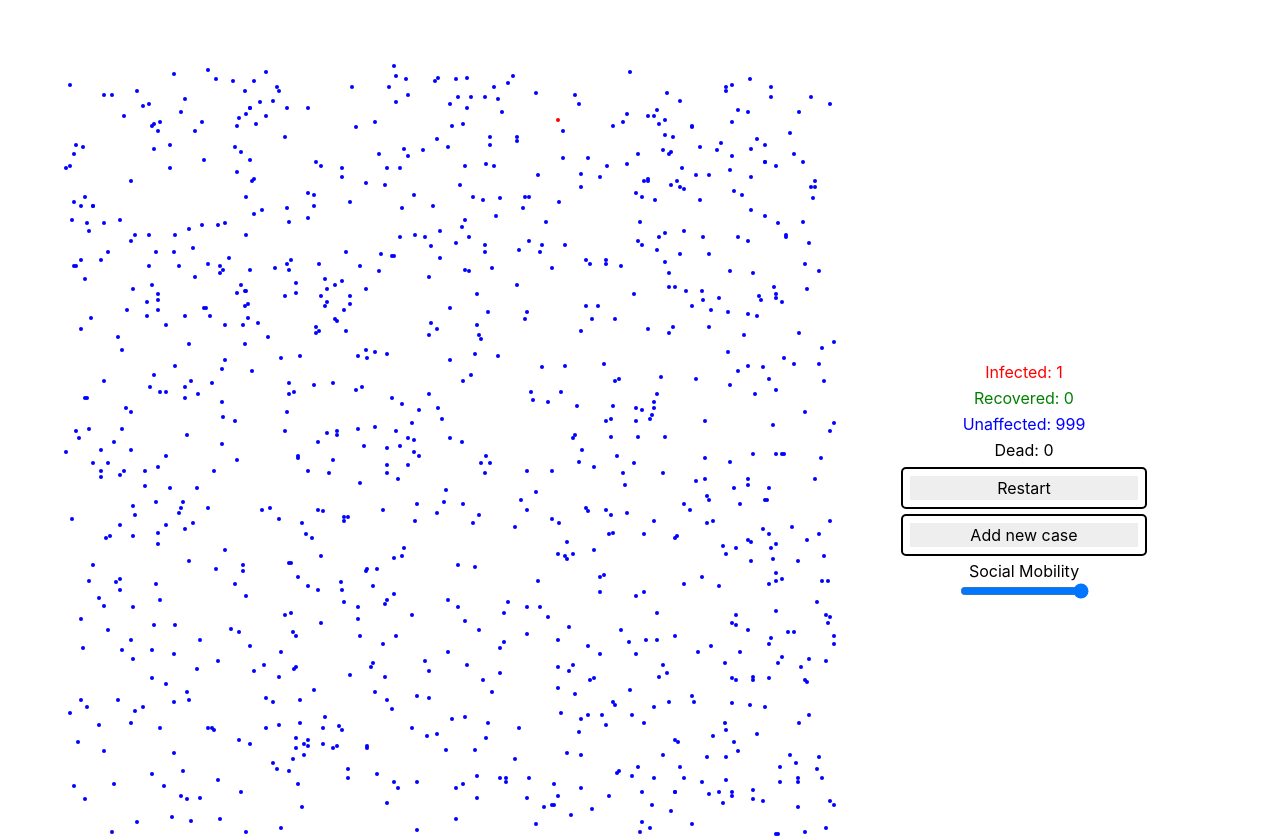
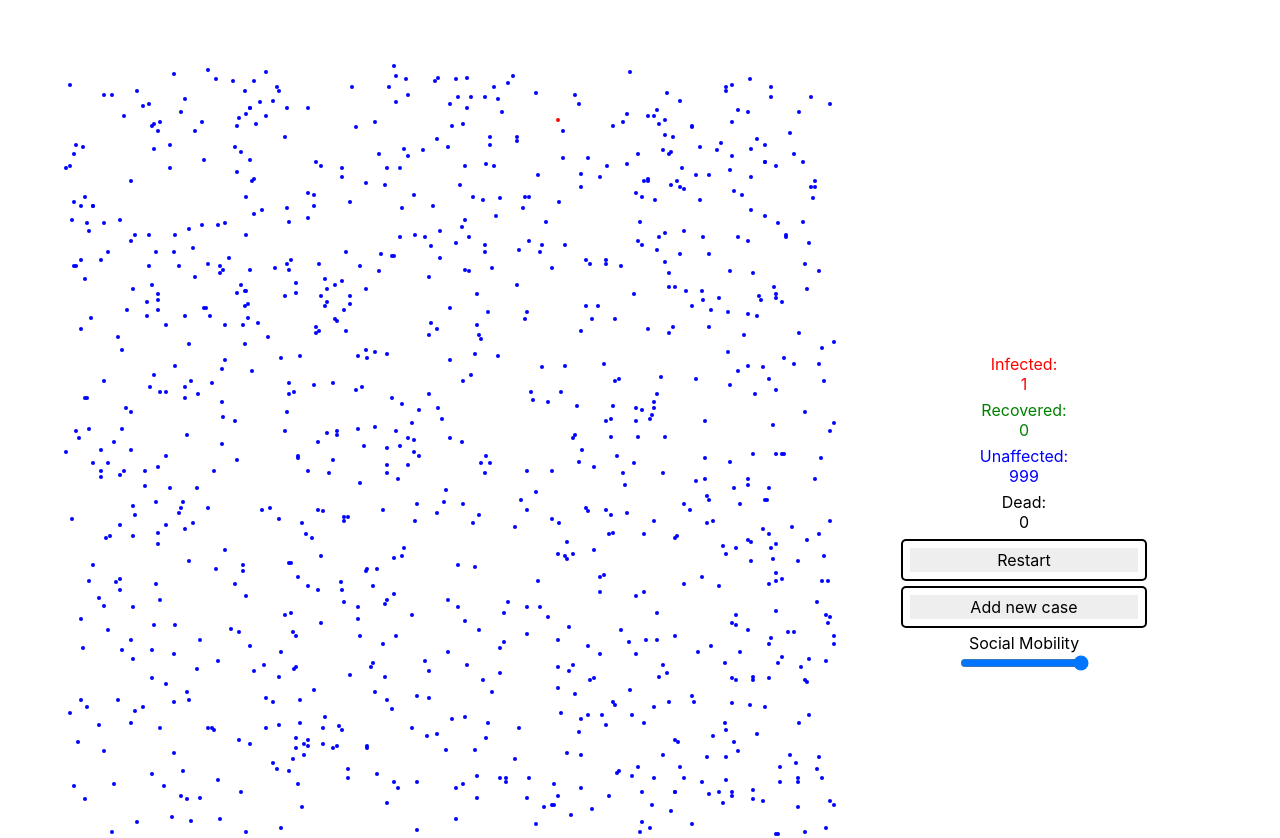
Before and after one commit to linamm/virussimulation, a React (Create React App) app: page / in a window 1280 px wide. Shown: the top 838 px of the page. Built offline with nearby package versions, Linux system fonts and the light colour scheme.

Commit message:
UI fixes

```diff
--- a/package.json
+++ b/package.json
@@ -29,7 +29,7 @@
       "last 1 chrome version",
       "last 1 firefox version",
       "last 1 safari version"
-    ],
-    "homepage": "http://coronachart.deltagain.co.uk/simulation"
-  }
+    ]
+  },
+  "homepage": "http://coronachart.deltagain.co.uk/simulation/"
 }
--- a/src/App.js
+++ b/src/App.js
@@ -8,6 +8,7 @@ const INTERVAL = 200; //move interval in milli seconds
 const MARGIN = 0.05;
 const GRAPH_WIDTH = 0.7;
 const PANEL_WIDTH = 0.2;
+const SMALL_SCREEN_LIMIT = 600;
 let mobility = 1; // Number between 0 - 1; 1 being very mobile. 0 is not moving at all.
 
 let aTimer;
@@ -26,14 +27,13 @@ const styles = {
     flex: 1
   },
   label: {
-    flex: 1,
+    display: 'flex',
     margin: 2,
     padding: 2,
     display: "flex",
     justifyContent: "center",
-    alignItems: "flex-start",
-    textAlign: 'center',
-    color: 'black'
+    color: 'black',
+    flexDirection: 'column'
   },
   text: {
     flex: 1,
@@ -59,6 +59,7 @@ const styles = {
   grid: {
   },
   panel: {
+    flexDirection: 'column',
   },
   instructions: {
 
@@ -110,9 +111,7 @@ function App() {
  // }
 }
 
-  dots.forEach((dot) => {
-    contents.push(<Circle color={dot.color} x={transformDisplay(dot.x, WIDTH, dimensions.width * (GRAPH_WIDTH - 2 * MARGIN)) + dimensions.width * MARGIN} y={transformDisplay(dot.y, WIDTH, dimensions.width * (GRAPH_WIDTH - 2 * MARGIN)) + dimensions.width * MARGIN}></Circle>); //Shift the display area by MARGIN
-  });
+
 
   const onPause = () => {
     if(aTimer) {
@@ -135,18 +134,31 @@ function App() {
       setDots(onAddInfection(dots));
   }
 
+  const isSmallScreen = dimensions.width < SMALL_SCREEN_LIMIT ? true : false;
+  const panelWidth = isSmallScreen ? dimensions.width * GRAPH_WIDTH : dimensions.width * PANEL_WIDTH;
+  const gridSize = isSmallScreen ? dimensions.width * 0.9 : dimensions.width * GRAPH_WIDTH;
+  const dotsSize = isSmallScreen ? dimensions.width * 0.9 : dimensions.width * (GRAPH_WIDTH - 2 * MARGIN);
+
+  const panelStyle = isSmallScreen ? { marginTop: dimensions.width * MARGIN * 2 }  : {marginTop: dimensions.width * MARGIN * 2};
+
+  dots.forEach((dot) => {
+    contents.push(<Circle color={dot.color} x={transformDisplay(dot.x, WIDTH, dotsSize) + dimensions.width * MARGIN} y={transformDisplay(dot.y, WIDTH, dotsSize) + dimensions.width * MARGIN}></Circle>); //Shift the display area by MARGIN
+  });
+
   return (
     <div className="App">
       <div style={styles.container}>
-      <div style={{...styles.body, ...{width: dimensions.width}}}>
-       <div style={{...styles.grid, ...{width: dimensions.width * GRAPH_WIDTH, height: dimensions.width * GRAPH_WIDTH}}}>
+      <div style={{...styles.body, ...{width: dimensions.width, flexDirection: isSmallScreen ? 'column' : 'row'}}}>
+       <div style={{...styles.grid, ...{width: gridSize, height: gridSize}}}>
         {contents}
        </div>
-       <div style={{...styles.panel, ...{width: dimensions.width * PANEL_WIDTH, marginTop: dimensions.width * MARGIN}}}>
-          <div style={{...styles.label, ...{color: COLOR_INFECTED}}}>{'Infected: ' + numberOfType(dots, COLOR_INFECTED) } </div>
-          <div style={{...styles.label, ...{color: COLOR_RECOVERED}}}>{'Recovered: ' + numberOfType(dots, COLOR_RECOVERED) } </div>
-          <div style={{...styles.label, ...{color: COLOR_UNINFECTED}}}>{'Unaffected: ' +numberOfType(dots, COLOR_UNINFECTED) } </div>
-          <div style={{...styles.label, ...{color: COLOR_DEAD}}}>{'Dead: ' + numberOfType(dots, COLOR_DEAD)} </div>
+       <div style={{...styles.panel, ...{width: panelWidth}, ...panelStyle}}>
+         <div>
+          <div style={{...styles.label, ...{color: COLOR_INFECTED}}}> <div>{'Infected: '} </div> <div> {numberOfType(dots, COLOR_INFECTED)} </div></div>
+          <div style={{...styles.label, ...{color: COLOR_RECOVERED}}}><div>{'Recovered: '}</div> <div> {numberOfType(dots, COLOR_RECOVERED) }</div>  </div>
+          <div style={{...styles.label, ...{color: COLOR_UNINFECTED}}}><div>{'Unaffected: '}</div> <div>{numberOfType(dots, COLOR_UNINFECTED) }</div> </div>
+          <div style={{...styles.label, ...{color: COLOR_DEAD}}}><div>{'Dead: '}</div> <div>{numberOfType(dots, COLOR_DEAD)}</div> </div>
+        </div>
           <div style={styles.button} onClick={onRestart}> <div style={styles.text}>Restart</div>  </div>
           <div style={styles.button} onClick={_onAddInfection}> <div style={styles.text}>Add new case</div> </div>
             <div>  Social Mobility </div>
```
